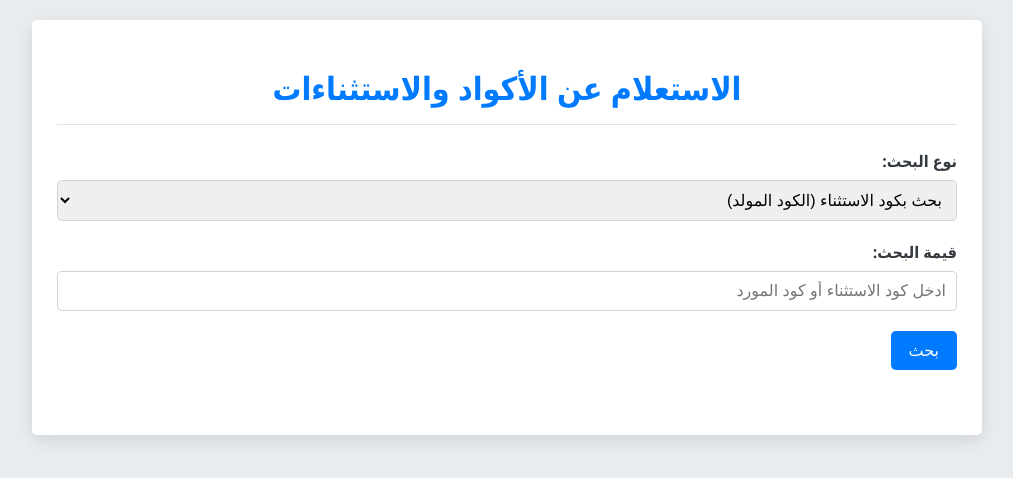
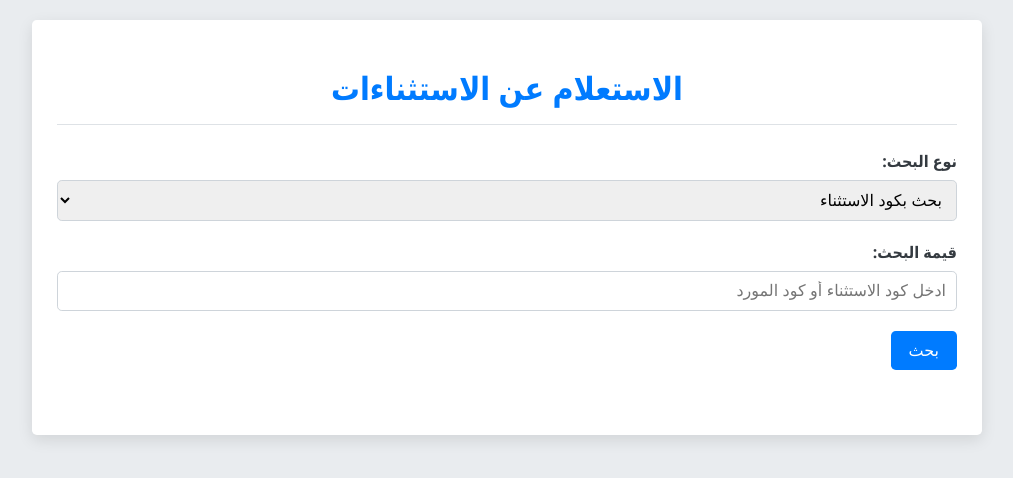
Before and after one commit to kero-784/exception-inquiry, a plain HTML site: page index.html in a window 1280 px wide. Shown: the whole page, without its empty margins (133-1146 px from the left). Drawn offline with Linux system fonts and the light colour scheme.

Commit message:
Update index.html

```diff
--- a/index.html
+++ b/index.html
@@ -105,13 +105,13 @@
 </head>
 <body>
     <div class="app-container">
-        <h1 class="app-header">الاستعلام عن الأكواد والاستثناءات</h1>
+        <h1 class="app-header">الاستعلام عن الاستثناءات</h1>
 
         <div class="form-group">
             <label for="searchType">نوع البحث:</label>
             <select id="searchType">
-                <option value="generatedCode">بحث بكود الاستثناء (الكود المولد)</option>
-                <option value="Code">بحث بكود المورد</option>
+                <option value="generatedCode">بحث بكود الاستثناء</option>
+                <option value="SupplierCode">بحث بكود المورد</option>
             </select>
         </div>
 
@@ -194,7 +194,7 @@
             }
 
             const headers = [
-                "Timestamp", "Purchasing Officer", "Entry Date",
+                "Timestamp", "PurchasingOfficer", "EntryDate",
                 "Period Start Date", "Period End Date",
                 "SupplierName", "SupplierCode", "Exception", "GeneratedCode"
             ];
```
